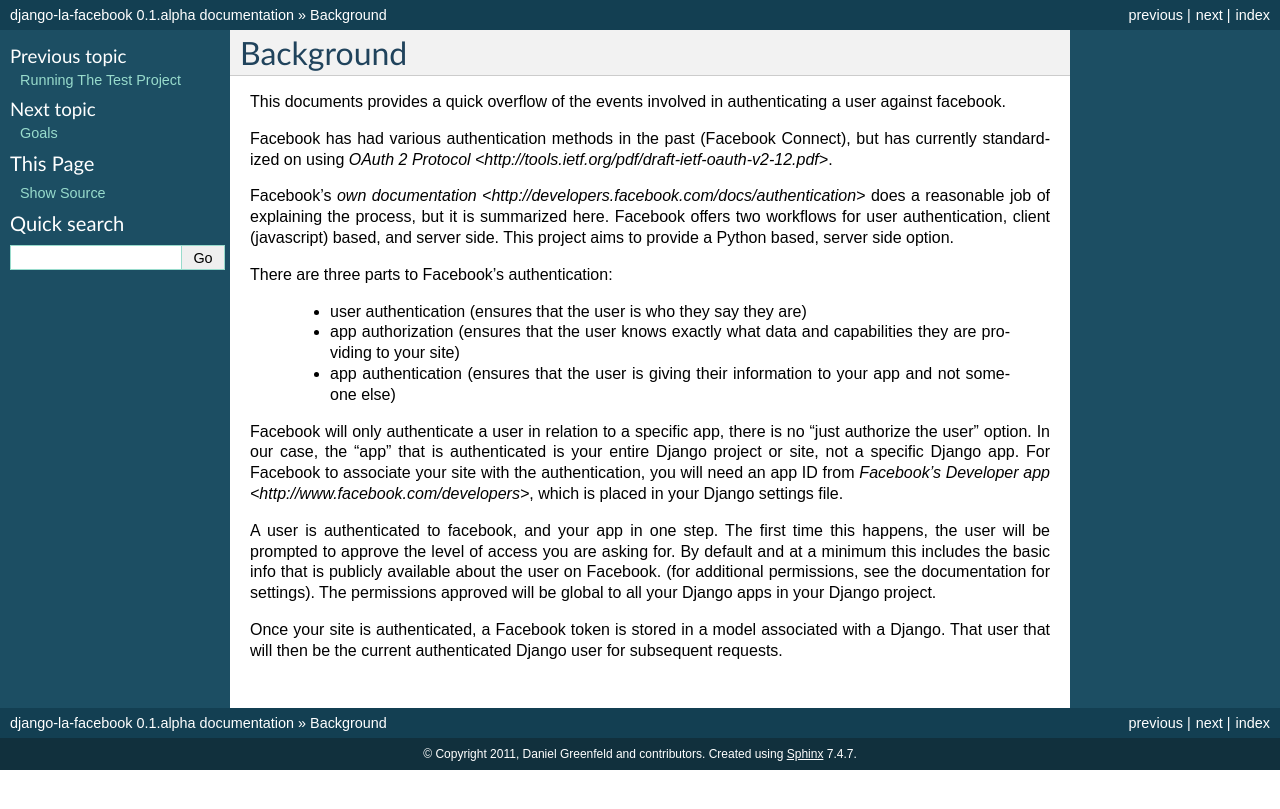
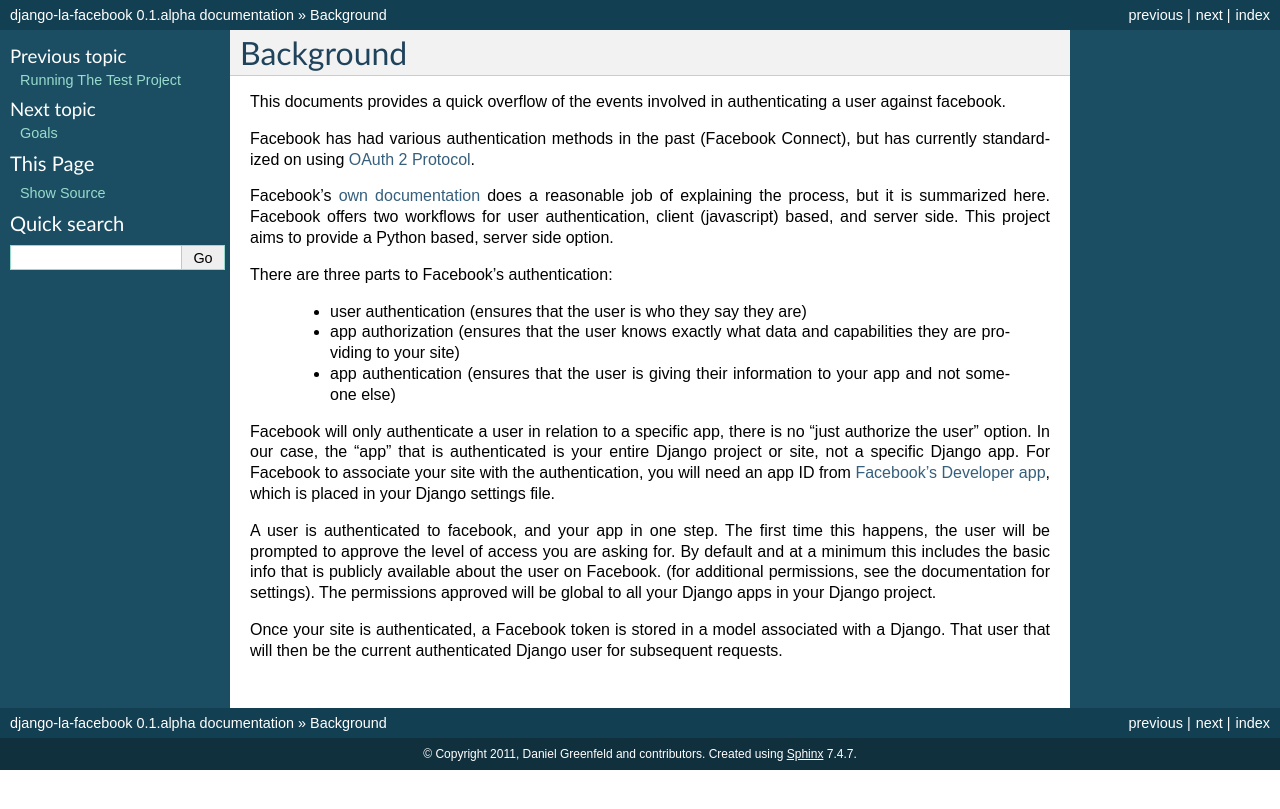
Before and after one commit to pydanny/django-la-facebook, a Sphinx documentation site: the page built from docs/background.rst, in a window 1280 px wide. Shown: the top 809 px of the page. Built offline with Sphinx 7.4.7, drawn with Linux system fonts in a browser that asks for light colours.

Commit message:
fixed rst links

```diff
--- a/docs/background.rst
+++ b/docs/background.rst
@@ -7,10 +7,10 @@
 
 Facebook has had various authentication methods in the past (Facebook Connect),
 but has currently standardized on using `OAuth 2 Protocol
-<http://tools.ietf.org/pdf/draft-ietf-oauth-v2-12.pdf>`.
+<http://tools.ietf.org/pdf/draft-ietf-oauth-v2-12.pdf>`_.
 
 Facebook's `own documentation
-<http://developers.facebook.com/docs/authentication>` does a reasonable job of
+<http://developers.facebook.com/docs/authentication>`_ does a reasonable job of
 explaining the process, but it is summarized here. Facebook offers two
 workflows for user authentication, client (javascript) based, and server side.
 This project aims to provide a Python based, server side option.
@@ -25,7 +25,7 @@
 no "just authorize the user" option. In our case, the "app" that is
 authenticated is your entire Django project or site, not a specific Django app.
 For Facebook to associate your site with the authentication, you will need an
-app ID from `Facebook's Developer app <http://www.facebook.com/developers>`,
+app ID from `Facebook's Developer app <http://www.facebook.com/developers>`_,
 which is placed in your Django settings file.
 
 A user is authenticated to facebook, and your app in one step.  The first time
--- a/docs/settings.rst
+++ b/docs/settings.rst
@@ -11,14 +11,14 @@
 the common case, the Facebook app will be your project or site.
 
 FACEBOOK_APP_SECRET - This secret is used in generating the authenticated
-token.  Both the key and the secret are available through the `Facebook's Developer app <http://www.facebook.com/developers>`.
+token.  Both the key and the secret are available through the `Facebook's Developer app <http://www.facebook.com/developers>`_.
 
 CALLBACK (optional) - this is a dotted module path string (similar to using a string for
 a view) that points to a subclass of la_facebook.callbacks.default. The default
 value is "la_facebook.callbacks.default.default_facebook_callback"
 
 PROVIDER_SCOPE (optional) - a comma delimited string of permissions to ask for.
-The list of these is `here <http://developers.facebook.com/docs/authentication/permissions/>`
+The list of these is `here <http://developers.facebook.com/docs/authentication/permissions/>_`
 
 Example::
 
```
